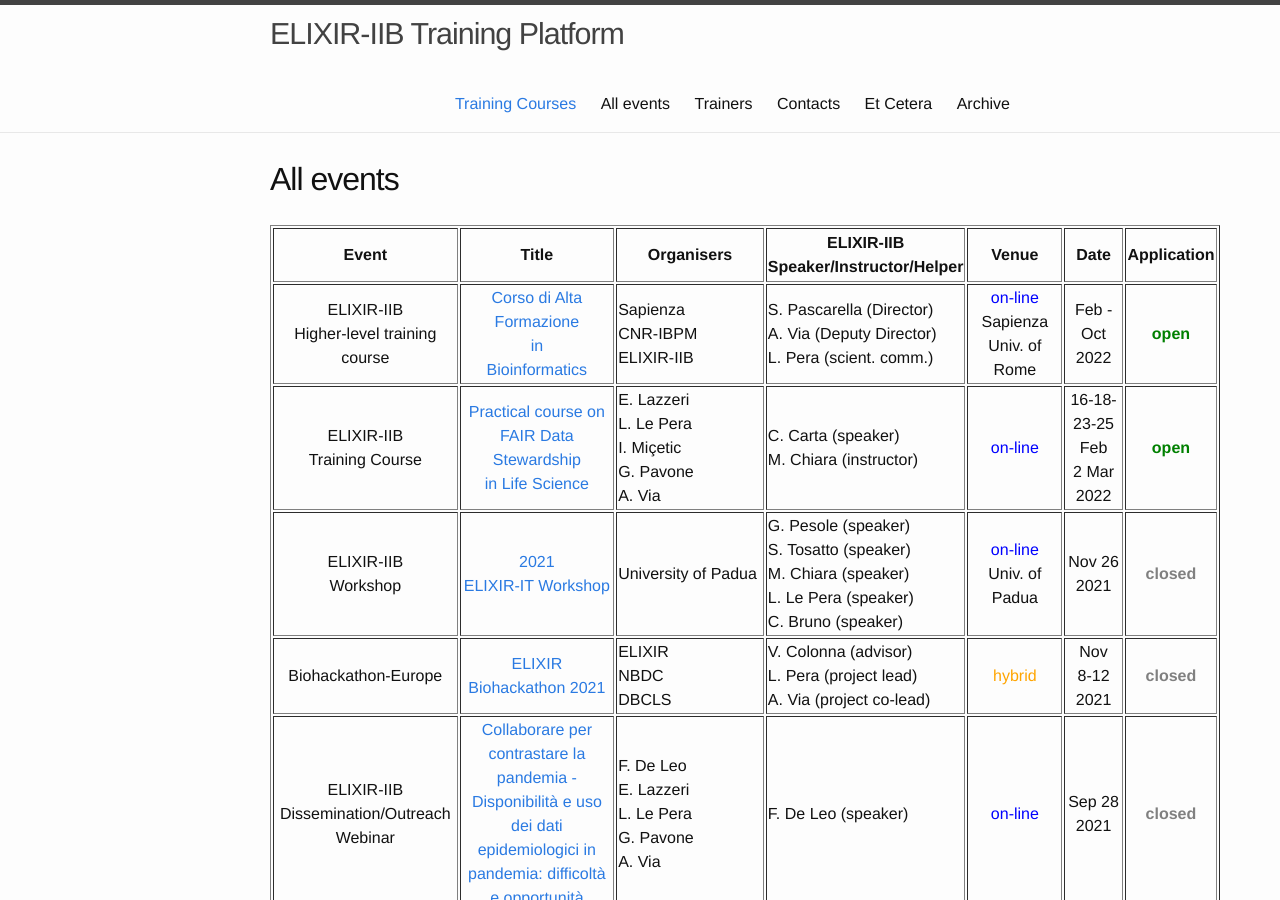
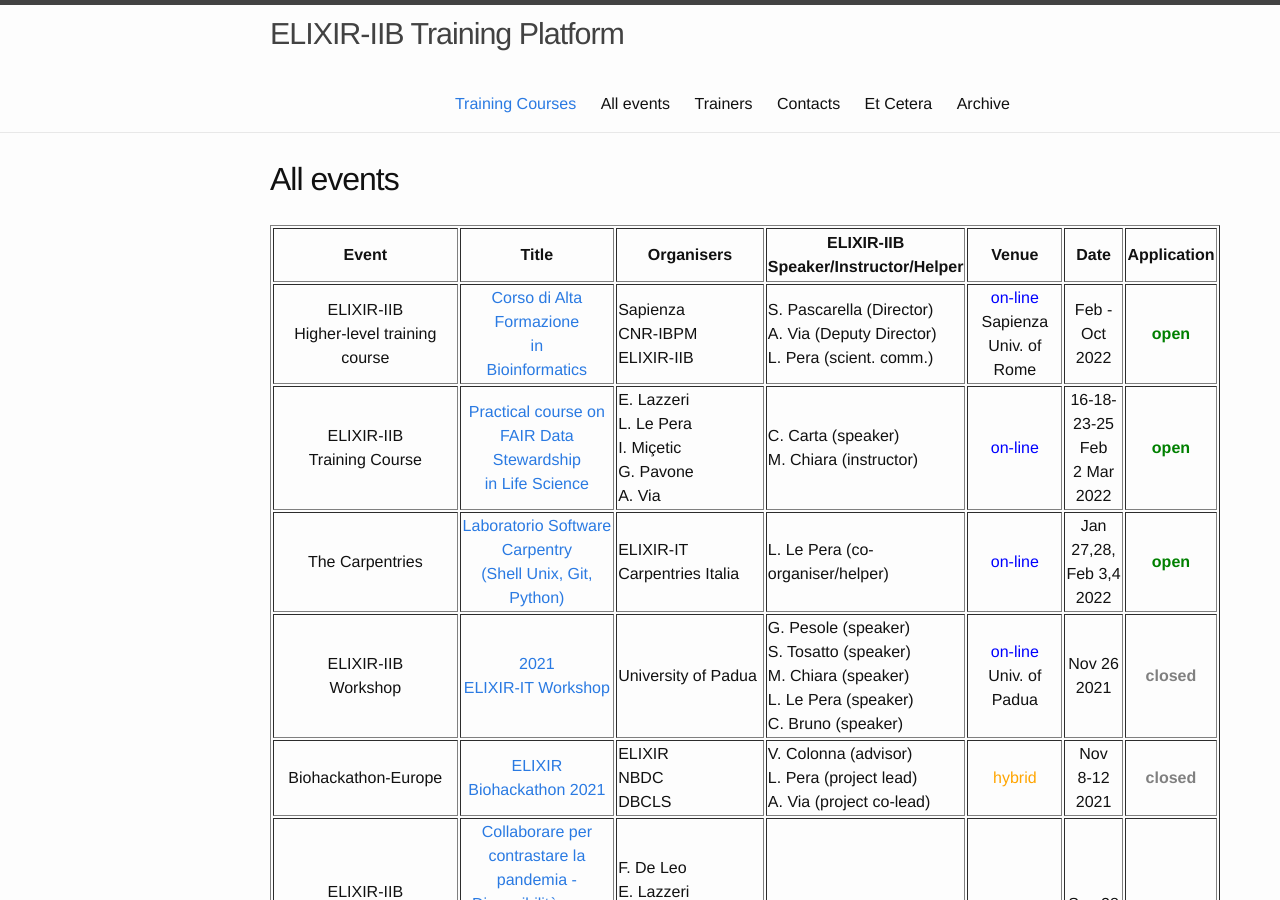
Before and after one commit to ELIXIR-IIB-training/website, a Jekyll site: the page built from _pages/01-all_events.md, in a window 1280 px wide and 900 px high. Built offline with Jekyll 4.4.1, drawn with Linux system fonts in a browser that asks for light colours.

Commit message:
Add SWC Carpentries Italia workshop - 27 Jan 2022

```diff
--- a/_pages/01-all_events.md
+++ b/_pages/01-all_events.md
@@ -30,6 +30,16 @@ permalink: /all_events/
    <td height="50" width="150">C. Carta (speaker)<br>M. Chiara (instructor)</td>
    <td height="50" align="center"><font color="blue">on-line</font></td>
    <td height="50" width="75" align="center">16-18-23-25 Feb<br>2 Mar 2022</td>
+   <td height="50" align="center"><font color="green"><b>open</b></font></td>
+</tr>
+<tr>
+   <td height="50" align="center">The Carpentries</td>
+   <td height="50" width="220" align="center"><a href="
+https://elixir-iib-training.github.io/website/2022/01/27/SWC_Italia_ShellGitPython-online.html">Laboratorio Software Carpentry<br>(Shell Unix, Git, Python)</a></td>
+   <td height="50">ELIXIR-IT<br>Carpentries Italia</td>
+   <td height="50" width="150">L. Le Pera (co-organiser/helper)</td>
+   <td height="50" align="center"><font color="blue">on-line</font></td>
+   <td height="50" width="75" align="center">Jan 27,28,<br>Feb 3,4<br>2022</td>
    <td height="50" align="center"><font color="green"><b>open</b></font></td>
 </tr>
 <tr>
```
